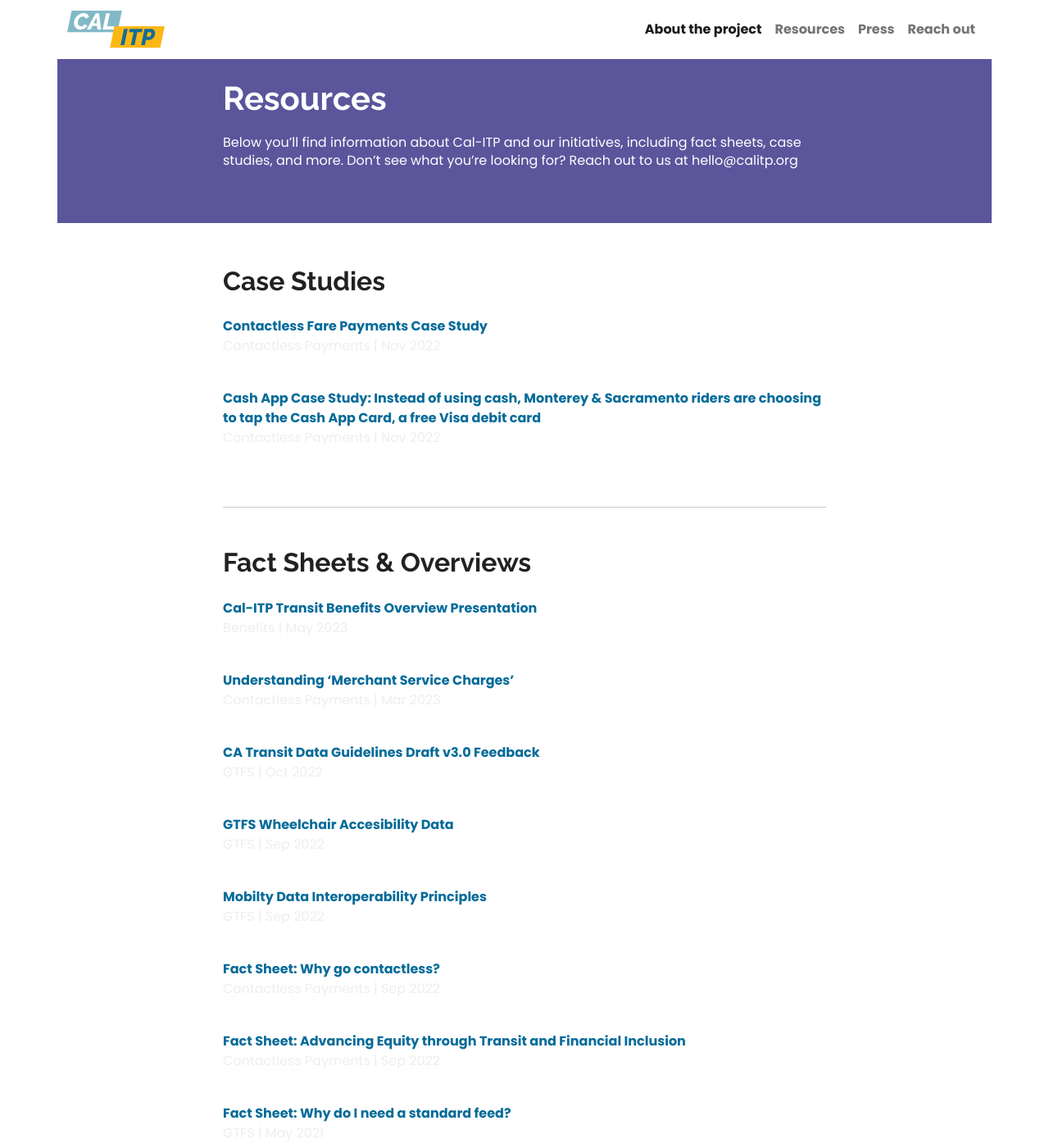
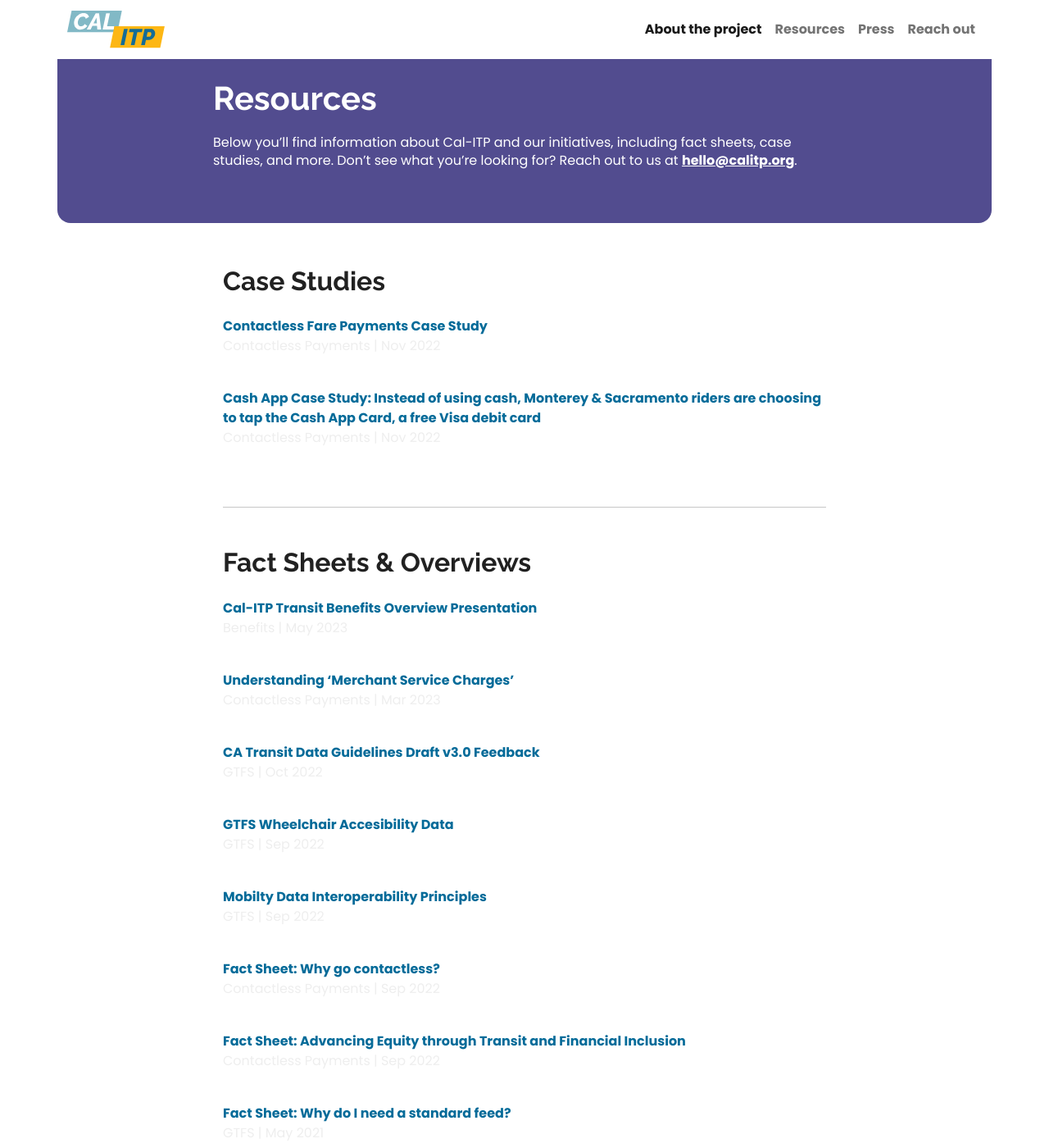
Before and after one commit to cal-itp/calitp.org, a Jekyll site: the page built from src/resources.html, in a window 1280 px wide and 1400 px high. Shown: the whole window at 82% size. Built offline with Jekyll 4.4.1, drawn with Linux system fonts in a browser that asks for light colours.

Commit message:
feat(css): variablize bg colors

```diff
--- a/src/resources.html
+++ b/src/resources.html
@@ -3,10 +3,15 @@
 permalink: /resources
 ---
 
-<div class="row justify-content-center mt-5 mb-1" style="background-color: #5B559C">
-  <div class="col-lg-8 col-md-8 py-5">
+<div class="row justify-content-center mt-5 mb-1 rounded rounded-4 background-purple-4">
+  <div class="col-lg-8 col-md-8 py-5 px-4 px-md-0">
     <h1 class="text-white">Resources</h1>
-    <p class="text-white">Below you’ll find information about Cal-ITP and our initiatives, including fact sheets, case studies, and more. Don’t see what you’re looking for? Reach out to us at hello@calitp.org</p>
+    <p class="text-white">Below you’ll find information about Cal-ITP and our initiatives, including fact sheets, case studies, and more. Don’t see what you’re looking for? Reach out to us at
+      <a
+        rel="noreferrer"
+        target="_blank"
+        class="fw-bolder text-white"
+        href="mailto:hello@calitp.org">hello@calitp.org</a>.</p>
   </div>
 </div>
 
--- a/src/stylesheets/main.css
+++ b/src/stylesheets/main.css
@@ -23,6 +23,14 @@
   --calitp-slate-5: rgb(36, 61, 81); /* #243d51 */
   --bs-secondary-rgb: 238, 238, 238;
   --calitp-font-weight-bold: 700;
+}
+
+.background-calitp-blue {
+  background-color: var(--calitp-primary-blue);
+}
+
+.background-purple-4 {
+  background-color: var(--calitp-purple-4);
 }
 
 .background-slate-5 {
```
Also changed, not shown: src/press.html (+7 -3 lines).
